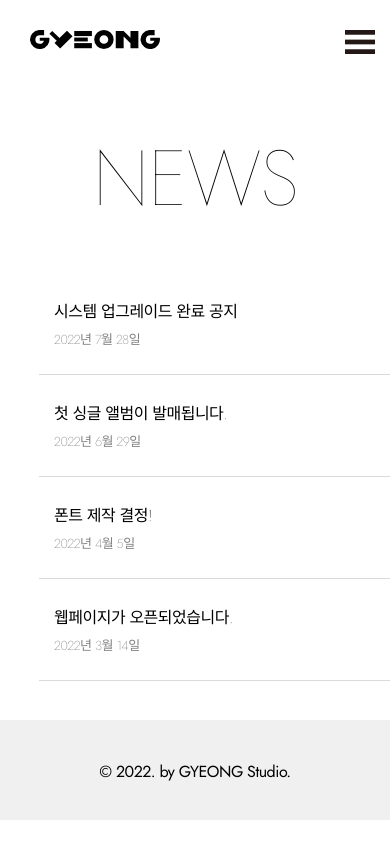
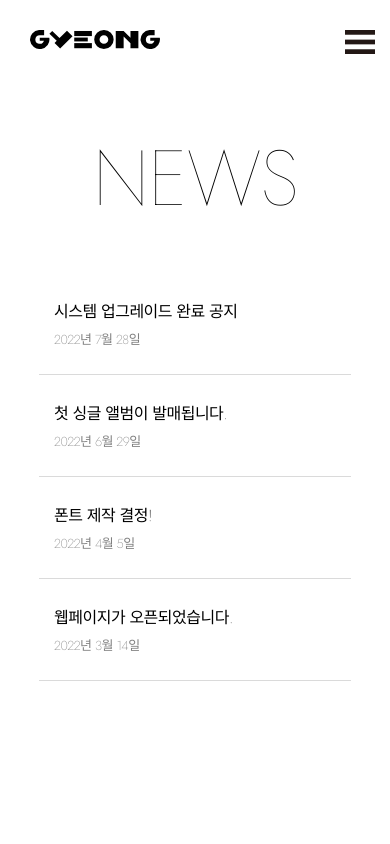
Before and after one commit to gyeongent/gyeongnet, a React (Create React App) app: page /news in a window 390 px wide. Shown: the top 844 px of the page. Built offline with nearby package versions, Linux system fonts and the light colour scheme; a web font is replaced by a local one.

Commit message:
style fix

```diff
--- a/src/componenets/css/discography.css
+++ b/src/componenets/css/discography.css
@@ -34,7 +34,7 @@
     display: block;
 }
 
-.newsContent {
+.newsdiscoContent {
     display: flex;
     height: auto;
     flex-wrap: nowrap;
@@ -156,7 +156,7 @@
     .newsFlex {
         width: 100%;
     }
-    .newsContent {
+    .newsdiscoContent {
         display: block;
         width: 100%;
         padding: 10vw;
--- a/src/componenets/discography.js
+++ b/src/componenets/discography.js
@@ -111,6 +111,8 @@
         )
     })
 
+
+
     return(
         <>
         <div className="discoNaviAll">
@@ -122,7 +124,7 @@
                     Discography
                 </div>
             </div>
-            <div className='newsContent'>
+            <div className='newsdiscoContent'>
                 { discoList }
             </div>
         </div>
--- a/src/componenets/discography/anxiety.js
+++ b/src/componenets/discography/anxiety.js
@@ -16,7 +16,7 @@
                     Discography
                 </div>
             </div>
-            <div className='newsContent'>
+            <div className='newsdiscoContent'>
                 <DiscoBase
                     bigImg={discoInfo[2].img}
                     dscTitle={discoInfo[2].name}
--- a/src/componenets/discography/aurora.js
+++ b/src/componenets/discography/aurora.js
@@ -16,7 +16,7 @@
                     Discography
                 </div>
             </div>
-            <div className='newsContent'>
+            <div className='newsdiscoContent'>
                 <DiscoBase
                     bigImg={discoInfo[1].img}
                     dscTitle={discoInfo[1].name}
```
